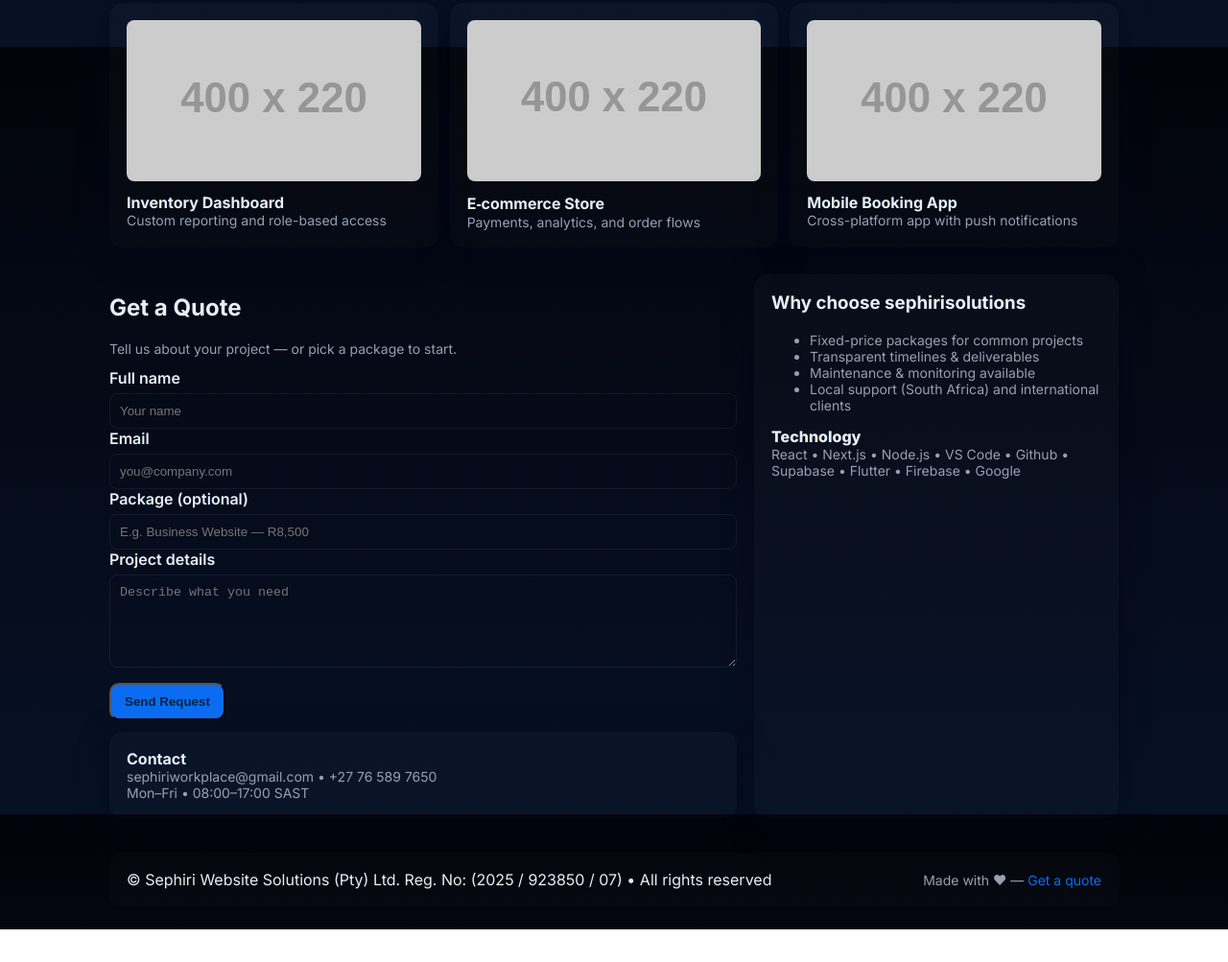
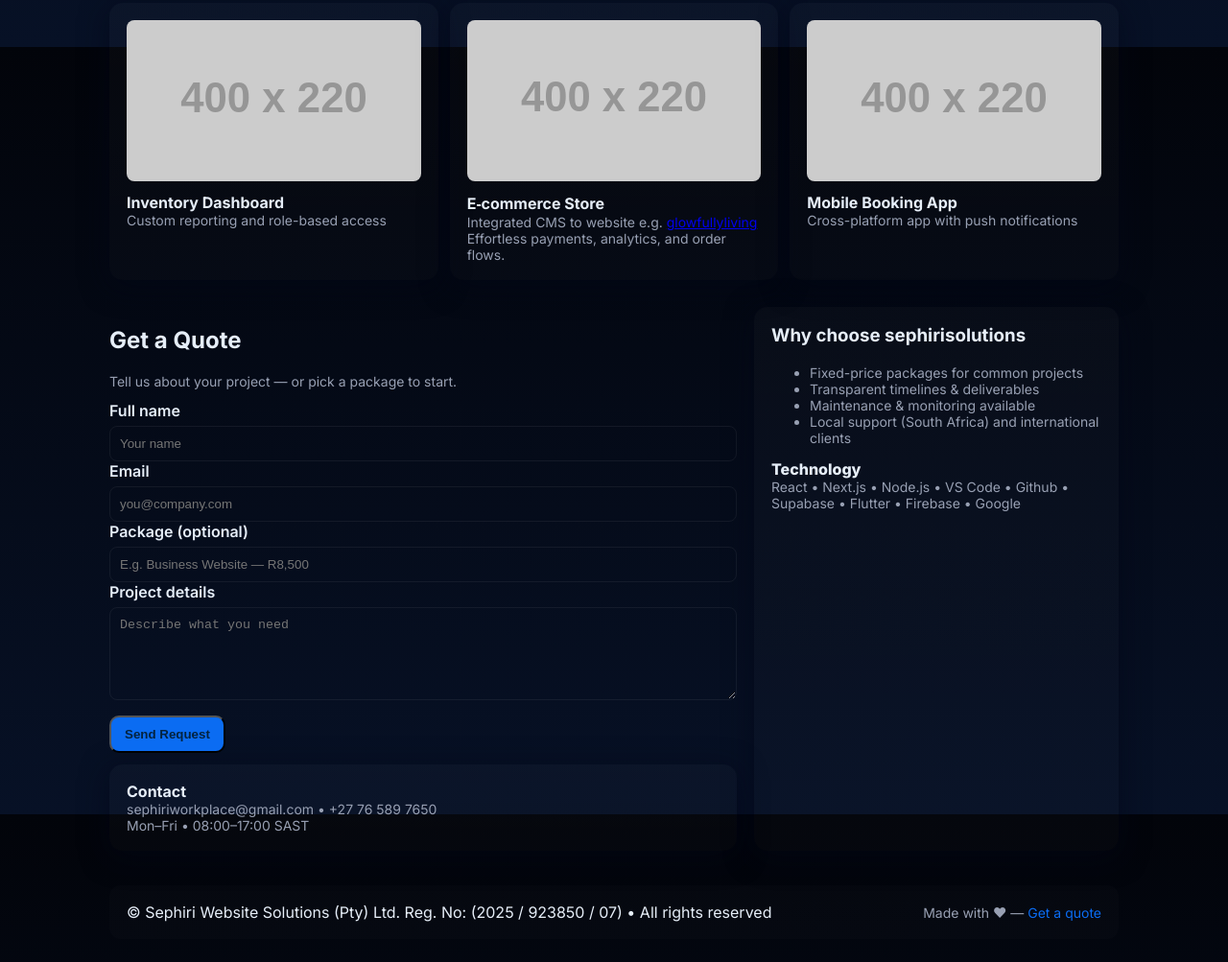
Before and after one commit to sephirimankge-lgtm/sephirisolutions, a plain HTML site: page index.html in a window 1280 px wide. Shown: the part 1551-2554 px from the top of the page at 96% size. Before the commit the page ends 2520 px from the top, so only its background shows below. Drawn offline with Linux system fonts and the light colour scheme; placeholder pictures from the web are drawn by us.

Commit message:
Add files via upload

```diff
--- a/index.html
+++ b/index.html
@@ -262,7 +262,7 @@
       <div class="muted">A few highlights.</div>
       <div style="display:grid;grid-template-columns:repeat(3,1fr);gap:12px;margin-top:12px">
         <div class="card"><img src="https://via.placeholder.com/400x220?text=Project+1" alt="" style="width:100%;border-radius:8px"><div style="margin-top:8px;font-weight:700">Inventory Dashboard</div><div class="muted">Custom reporting and role-based access</div></div>
-        <div class="card"><img src="https://via.placeholder.com/400x220?text=Project+2" alt="" style="width:100%;border-radius:8px"><div style="margin-top:8px;font-weight:700">E‑commerce Store</div><div class="muted">Payments, analytics, and order flows</div></div>
+        <div class="card"><img src="https://via.placeholder.com/400x220?text=Project+2" alt="" style="width:100%;border-radius:8px"><div style="margin-top:8px;font-weight:700">E‑commerce Store</div><div class="muted">Integrated CMS to website e.g. <a href="https://glowfullyliving.co.za">glowfullyliving</a> Effortless payments, analytics, and order flows. </div></div>
         <div class="card"><img src="https://via.placeholder.com/400x220?text=Project+3" alt="" style="width:100%;border-radius:8px"><div style="margin-top:8px;font-weight:700">Mobile Booking App</div><div class="muted">Cross-platform app with push notifications</div></div>
       </div>
     </section>
```
